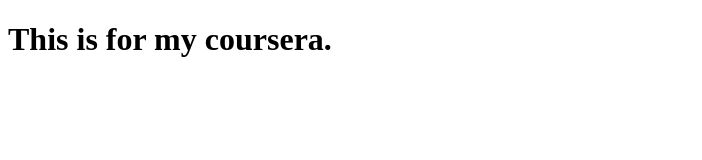
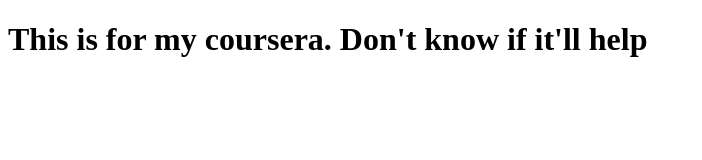
Before and after one commit to Happilymech/MyCoursera, a plain HTML site: page site/index.html in a window 1280 px wide. Shown: the whole page, without its empty margins (0-702 px from the left). Drawn offline with Linux system fonts and the light colour scheme.

Commit message:
Small change

```diff
--- a/site/index.html
+++ b/site/index.html
@@ -5,6 +5,7 @@
     <title>My Coursera</title>
   </head>
   <body>
-    <h1> This is for my coursera. </h1>
+    <h1> This is for my coursera. Don't know if it'll help
+  </h1>
   </body>
 </html>
```
